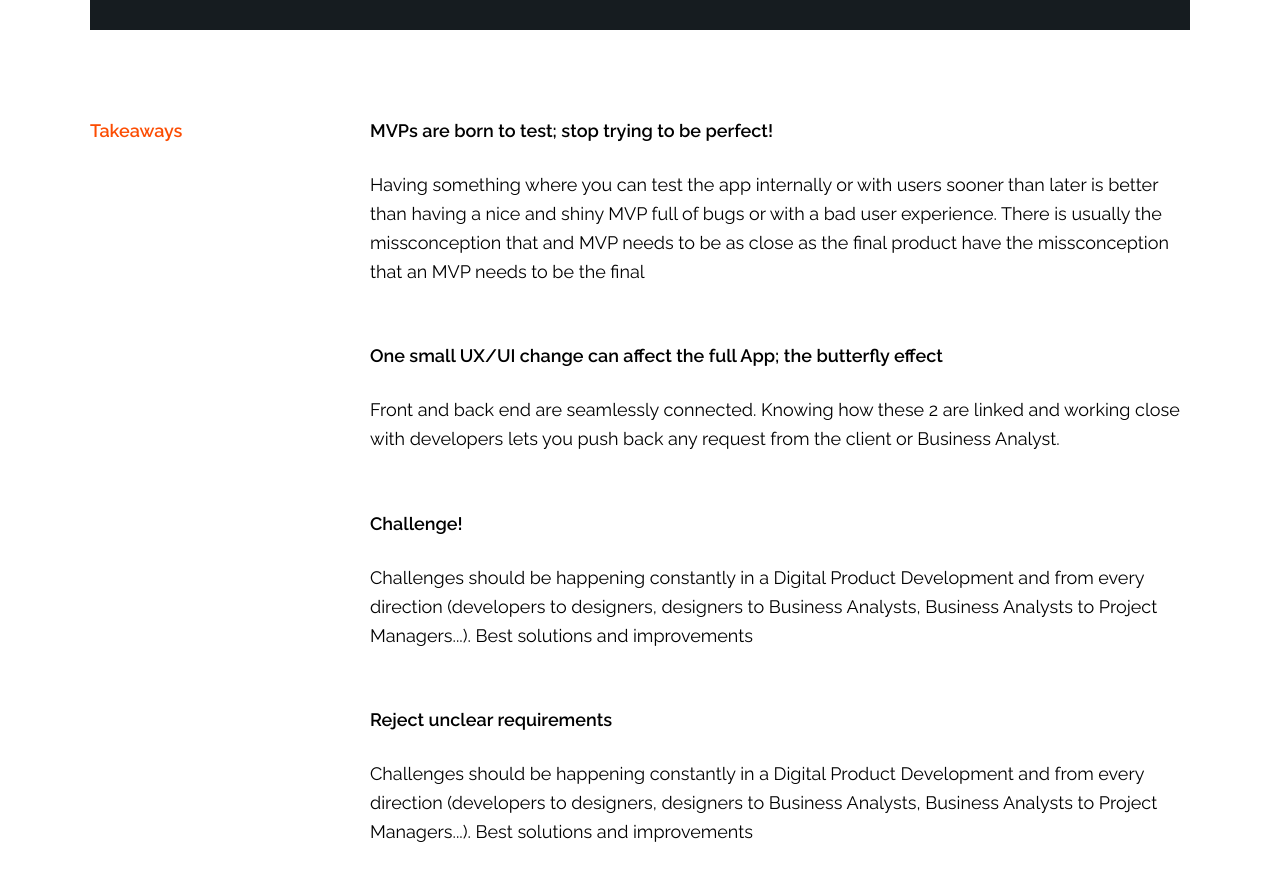
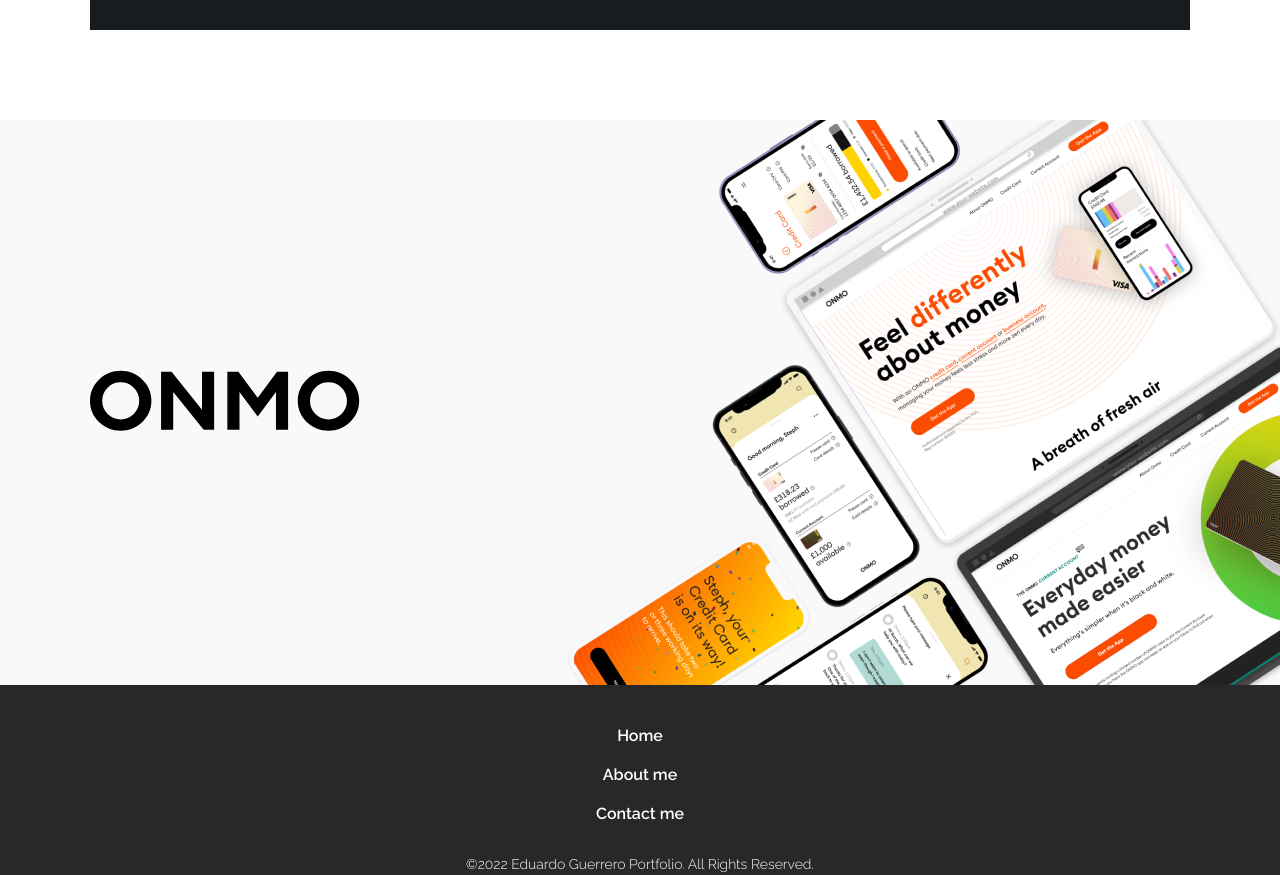
Before and after one commit to webDevT/portfolio, a website: page app/case-studio.html in a window 1280 px wide. Shown: the part 6300-7175 px from the top of the page. Drawn offline with nearby package versions, Linux system fonts and the light colour scheme.

Commit message:
Update case-studio.html

```diff
--- a/app/case-studio.html
+++ b/app/case-studio.html
@@ -245,7 +245,7 @@
 </div>
 <!-- end us section -->
 
-	<section class="takeaways">
+	<!-- <section class="takeaways">
 		<div class="container">
 			<div class="takeaways__row">
 				<div class="takeaways__col-title">
@@ -300,7 +300,7 @@
 				</div>
 			</div>
 		</div>
-	</section>
+	</section> -->
 
 	</div>
 
```
